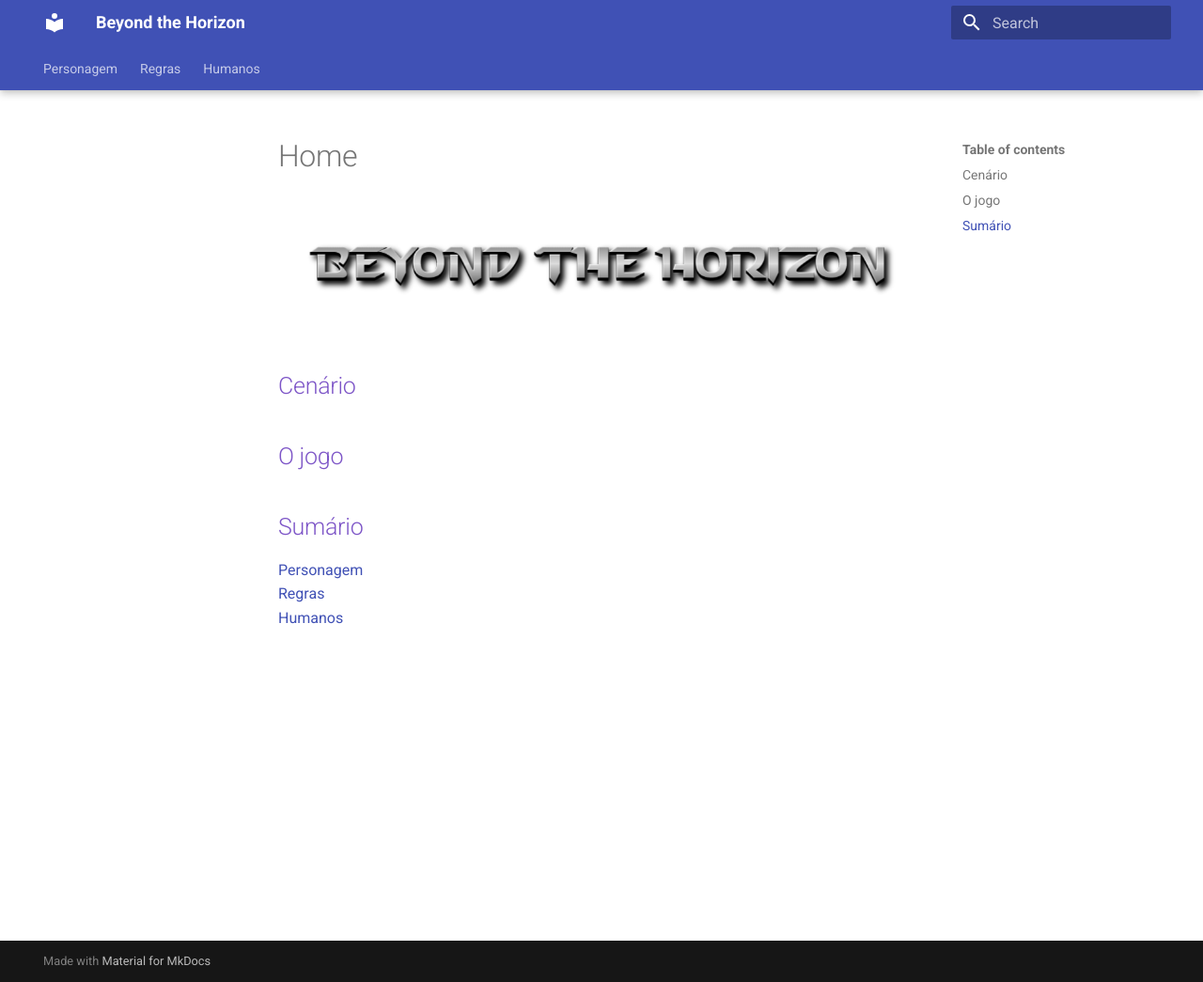
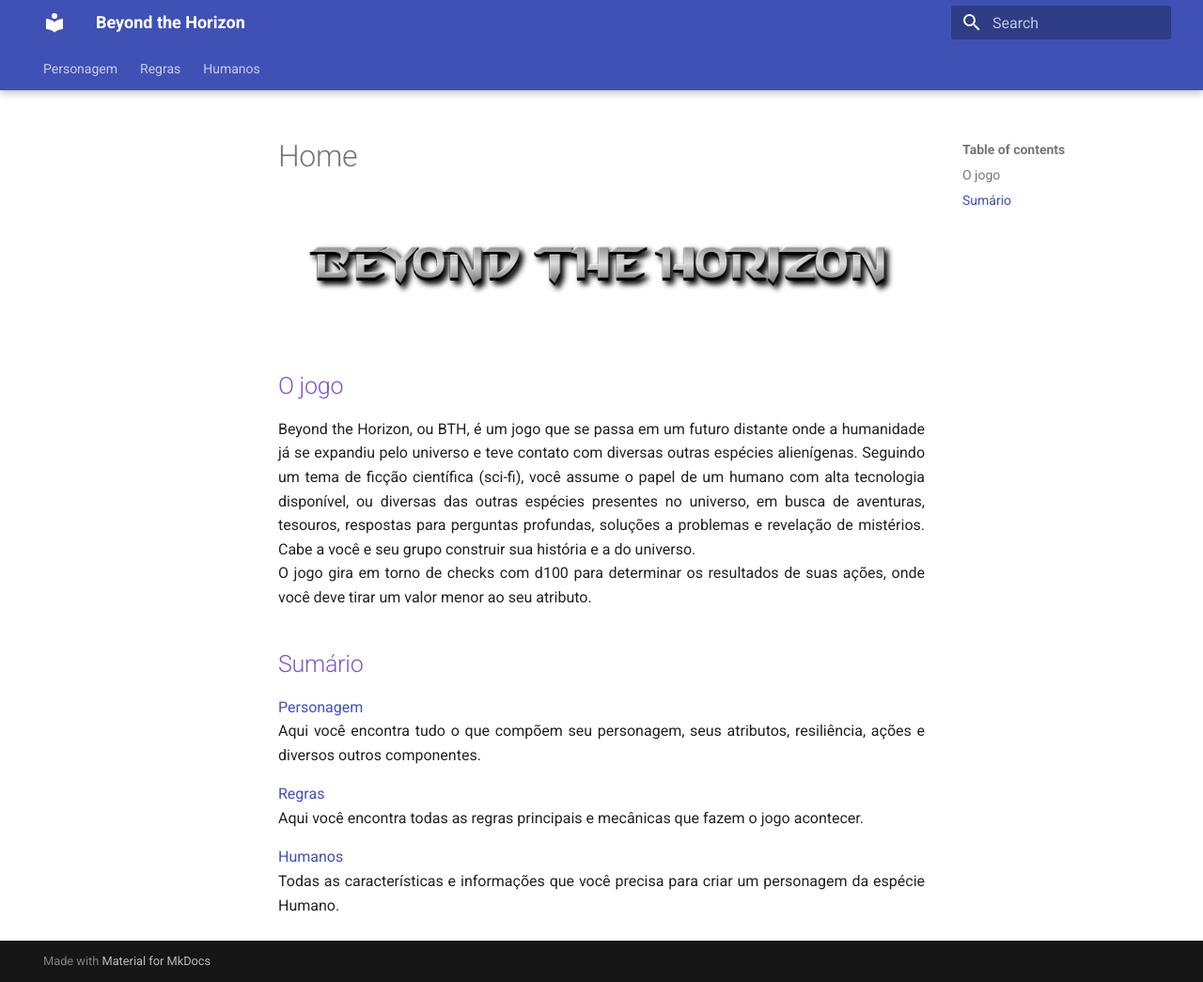
Before and after one commit to henriqueschorr/henriqueschorr.github.io, an MkDocs documentation site: the page built from docs/index.md, in a window 1280 px wide and 1045 px high. Shown: the whole window at 94% size. Built offline with MkDocs 1.6.1 and Material for MkDocs 9.7.7, drawn with Linux system fonts in a browser that asks for light colours.

Commit message:
done? main index

```diff
--- a/docs/index.md
+++ b/docs/index.md
@@ -1,11 +1,16 @@
 ![A.N.E](../../images/bth_logo.png)
 
-## Cenário
-
 ## O jogo
+Beyond the Horizon, ou BTH, é um jogo que se passa em um futuro distante onde a humanidade já se expandiu pelo universo e teve contato com diversas outras espécies alienígenas. Seguindo um tema de ficção científica (sci-fi), você assume o papel de um humano com alta tecnologia disponível, ou diversas das outras espécies presentes no universo, em busca de aventuras, tesouros, respostas para perguntas profundas, soluções a problemas e revelação de mistérios. Cabe a você e seu grupo construir sua história e a do universo.
+O jogo gira em torno de checks com d100 para determinar os resultados de suas ações, onde você deve tirar um valor menor ao seu atributo.
 
 ## Sumário
 
 [Personagem](./character/index.md)
+Aqui você encontra tudo o que compõem seu personagem, seus atributos, resiliência, ações e diversos outros componentes.
+
 [Regras](./rules/index.md)
+Aqui você encontra todas as regras principais e mecânicas que fazem o jogo acontecer.
+
 [Humanos](./species/human/introduction.md)
+Todas as características e informações que você precisa para criar um personagem da espécie Humano.
```
Also changed, not shown: docs/species/human/scienceRecipes/chemistry.md (+7 -0 lines).
